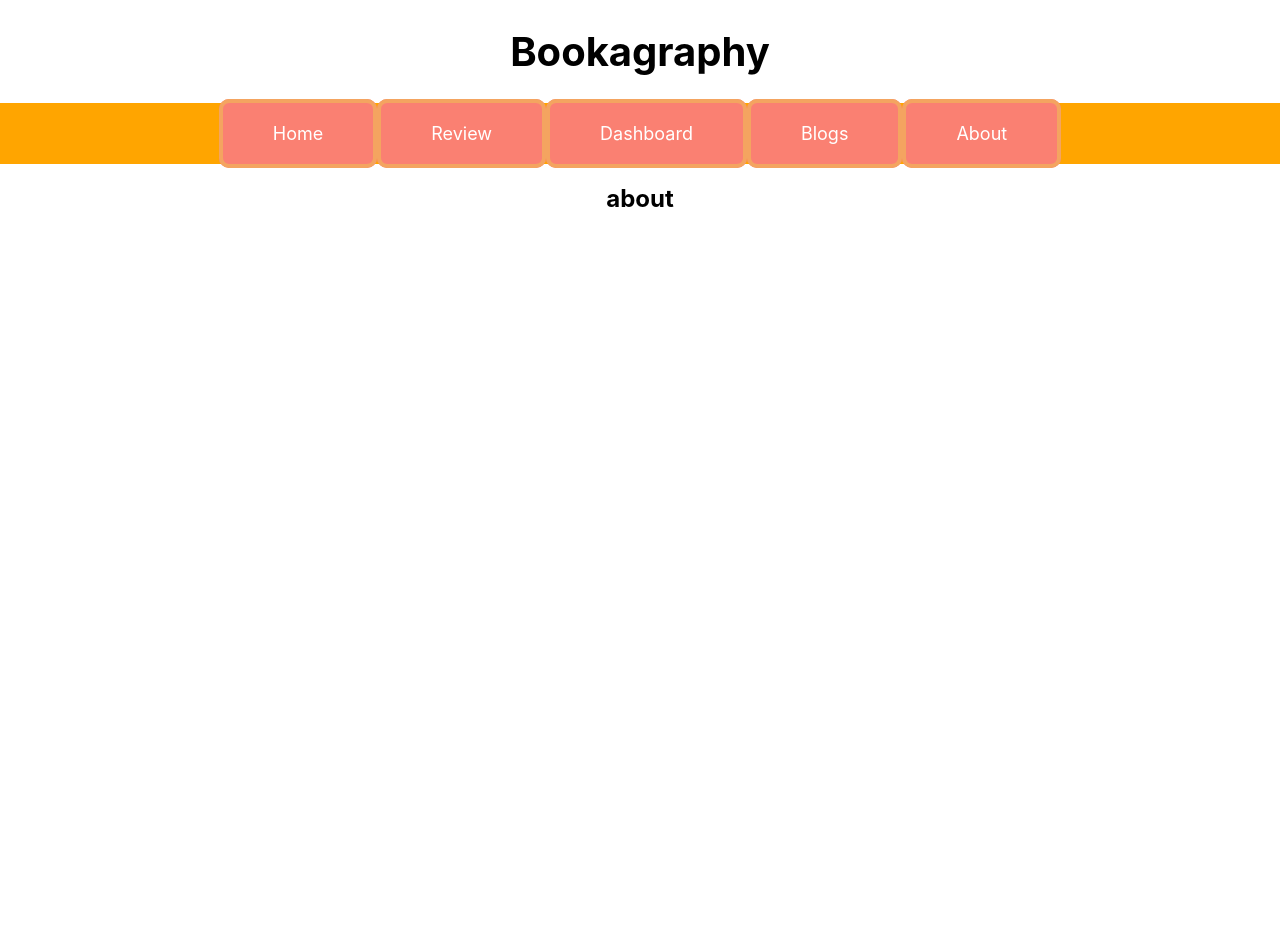
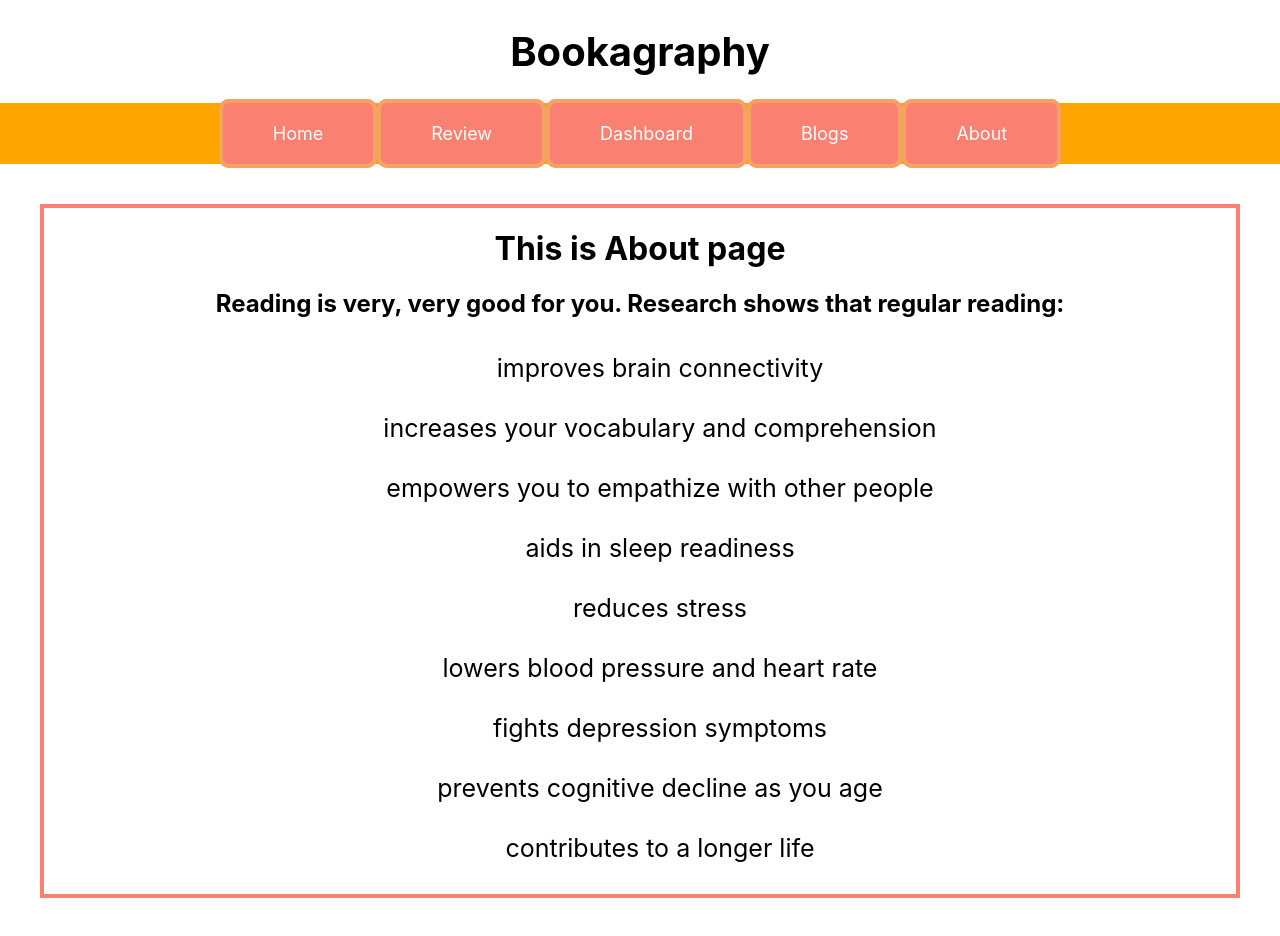
Before and after one commit to Ohi20/PH-9th-Assignment, a React (Create React App) app: page /about in a window 1280 px wide. Before the commit the page ends 800 px from the top, so only its background shows below. Built offline with nearby package versions, Linux system fonts and the light colour scheme.

Commit message:
Final commit

```diff
--- a/src/App.js
+++ b/src/App.js
@@ -7,14 +7,12 @@ import Blogs from './Components/Blogs/Blogs';
 import About from './Components/About/About';
 import NotFound from './Components/NotFound/NotFound';
 import Header from './Components/Header/Header';
-import ReviewHome from './Components/ReviewHome/ReviewHome';
 
 function App() {
   return (
     <div className='App'>
       <h1 className='header-title'>Bookagraphy</h1>
       <Header></Header>
-
 
       <Routes>
         <Route path="/" element={<Home></Home>} />
@@ -25,7 +23,6 @@ function App() {
         <Route path="*" element={<NotFound></NotFound>} />
       </Routes>
 
-
     </div>
   );
 }
--- a/src/Components/About/About.css
+++ b/src/Components/About/About.css
@@ -0,0 +1,10 @@
+.about-container {
+    border: 4px solid salmon;
+    margin: 40px;
+}
+
+.list-items ul {
+    font-size: 25px;
+    align-items: left;
+    padding: 15px;
+}
--- a/src/Components/About/About.js
+++ b/src/Components/About/About.js
@@ -1,9 +1,22 @@
 import React from 'react';
+import "./About.css";
 
 const About = () => {
     return (
-        <div>
-            <h2>about</h2>
+        <div className='about-container'>
+            <h1>This is About page</h1>
+            <h2>Reading is very, very good for you. Research shows that regular reading:</h2>
+            <ul className='list-items'>
+                <ul>improves brain connectivity</ul>
+                <ul>increases your vocabulary and comprehension</ul>
+                <ul>empowers you to empathize with other people</ul>
+                <ul>aids in sleep readiness</ul>
+                <ul>reduces stress</ul>
+                <ul>lowers blood pressure and heart rate</ul>
+                <ul>fights depression symptoms</ul>
+                <ul>prevents cognitive decline as you age</ul>
+                <ul>contributes to a longer life</ul>
+            </ul>
         </div>
     );
 };
--- a/src/Components/Header/Header.js
+++ b/src/Components/Header/Header.js
@@ -1,8 +1,6 @@
 import React from 'react';
 import { NavLink } from 'react-router-dom';
-
 import "./Header.css";
-
 
 const Header = () => {
     return (
--- a/src/Components/Home/Home.js
+++ b/src/Components/Home/Home.js
@@ -2,7 +2,6 @@ import React from 'react';
 import { useNavigate } from 'react-router-dom';
 import useReview from '../hook/customhook';
 import ReviewHome from '../ReviewHome/ReviewHome';
-
 import "./Home.css";
 
 const Home = () => {
@@ -13,6 +12,7 @@ const Home = () => {
         let path = `/review`;
         navigate(path);
     }
+
     return (
         <div >
 
--- a/src/Components/Review/Review.js
+++ b/src/Components/Review/Review.js
@@ -3,7 +3,6 @@ import ReviewCart from "../ReviewCart/ReviewCart";
 
 const Review = () => {
     const [reviews, setReviews] = useReview();
-
 
     return (
         <div>
@@ -13,13 +12,10 @@ const Review = () => {
                     {
                         reviews.map(review => <ReviewCart
                             key={review.id}
-                            review={review}></ReviewCart>
+                            review={review}
+                            reviews={reviews}></ReviewCart>
                         )
-
-
                     }
-
-
                 </div>
             </div>
         </div>
--- a/src/Components/ReviewHome/ReviewHome.js
+++ b/src/Components/ReviewHome/ReviewHome.js
@@ -1,16 +1,11 @@
-
 import "./ReviewHome.css";
-
 
 const ReviewHome = (props) => {
 
     const { name, id, comment, ratings } = props.review;
-    if (id !== 4) {
 
-    }
     return (
         <div>
-
             <div className="ReviewHome ">
                 <div className="reviewHome-card">
                     <h1>Name: {name}</h1>
@@ -18,10 +13,8 @@ const ReviewHome = (props) => {
                     <h2>Comment: {comment}</h2>
                     <h3>Ratings: {ratings} stars</h3>
                 </div>
-
             </div>
         </div>
-
     );
 };
 
```
Also changed, not shown: src/Components/ReviewCart/ReviewCart.js (+5 -6 lines), src/Assets/img1.jpg (deleted).
